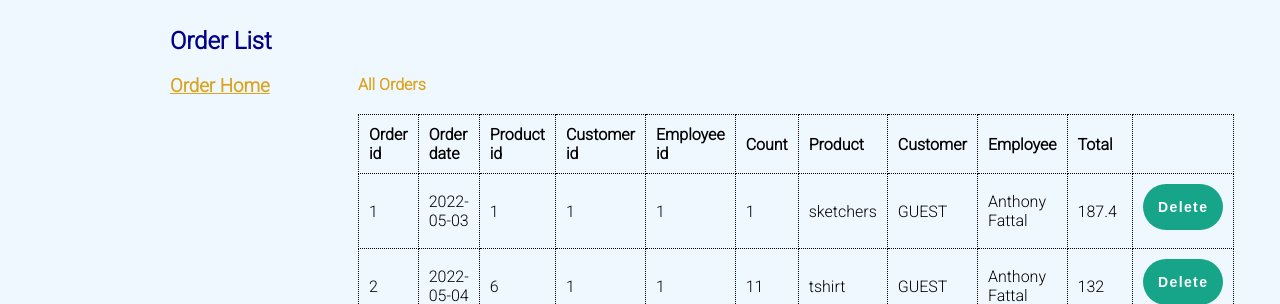
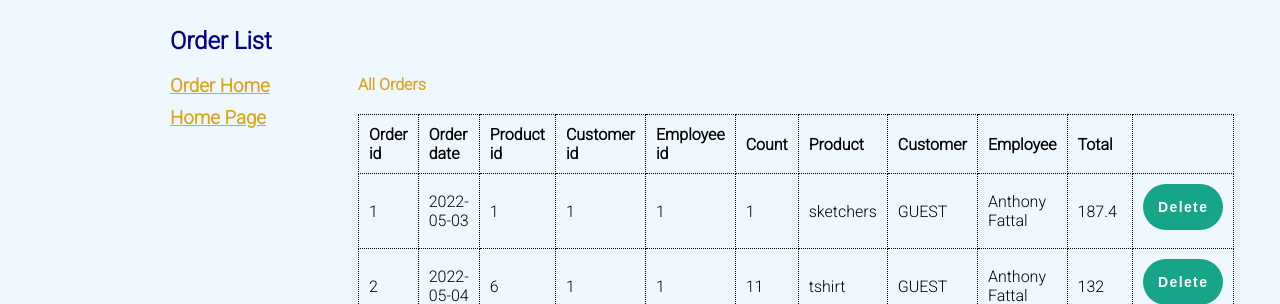
Before and after one commit to AnthonyFattalUGA/dbmsfinalproject, a PHP site: page /orderview.php in a window 1280 px wide. Shown: the part 196-500 px from the top of the page. Run offline with PHP 8.4, Linux system fonts and the light colour scheme; data comes from the database, SQL or seed files in the repository.

Commit message:
Update orderview.php
added link to home page

```diff
--- a/orderview.php
+++ b/orderview.php
@@ -68,6 +68,7 @@ if(!empty($row1)) {
         <div class="flex">
             <aside class="left">
                 <h3 class="title"><a href="orderview.php">Order Home</a></h3>
+                <h3 class="title"><a href="index.php">Home Page</a></h3>
                 <ul class="nav">
                     <!----php-->
                 </ul>
```
